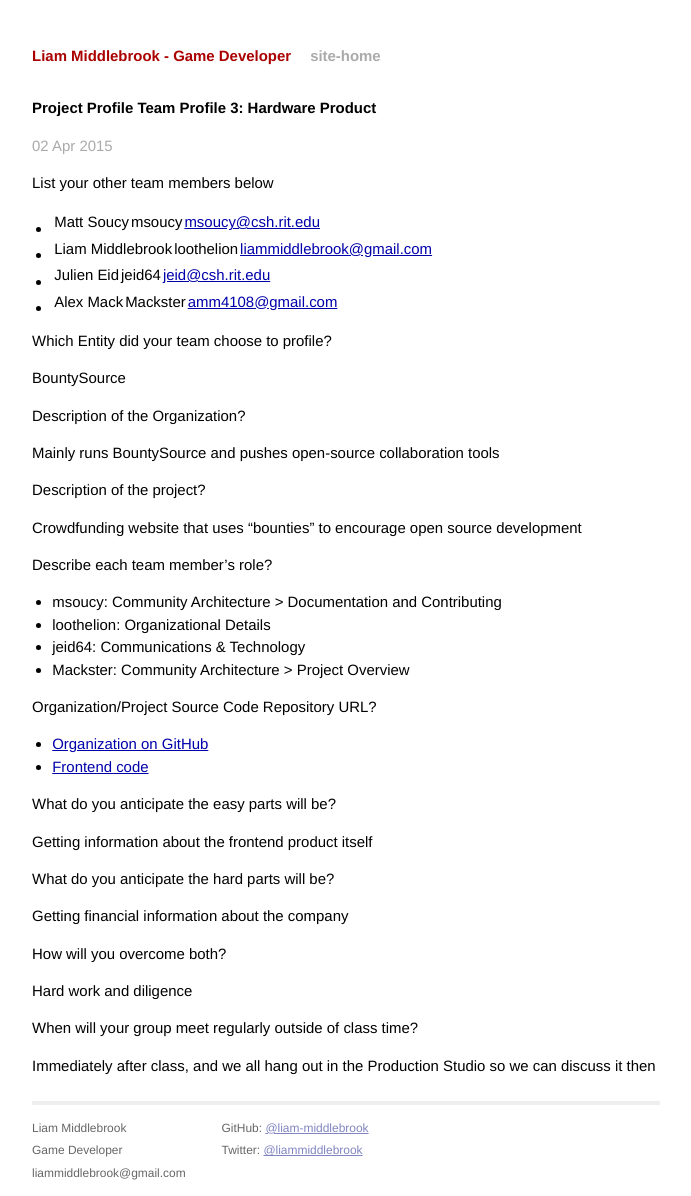
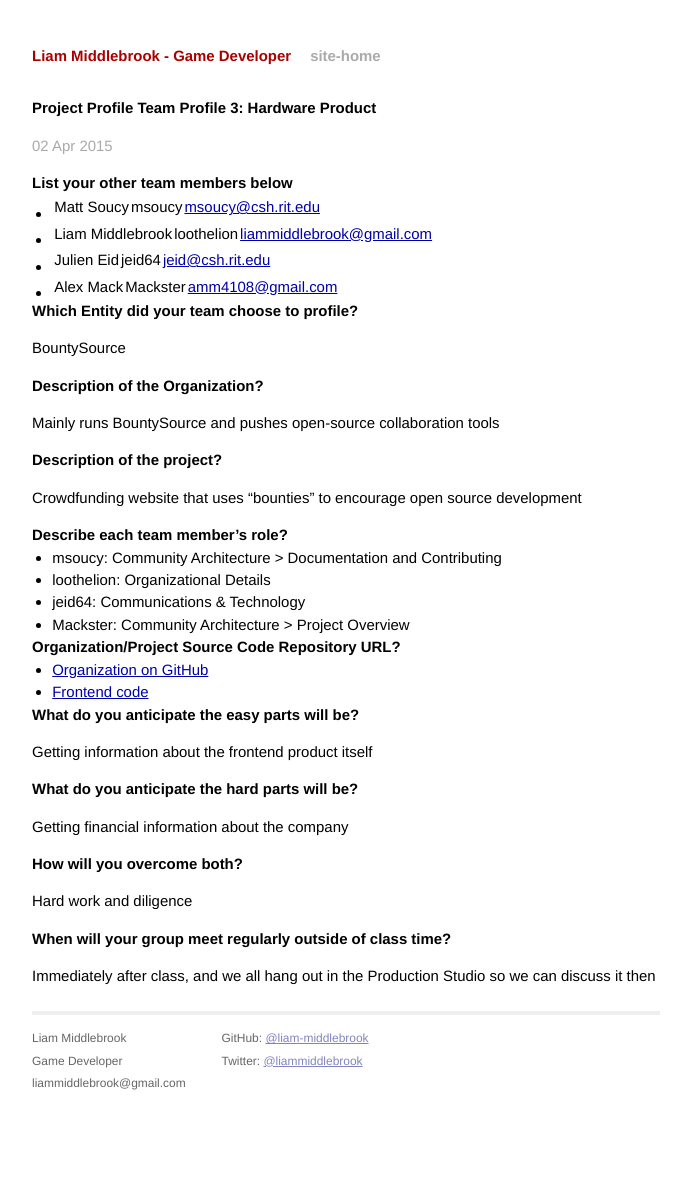
Before and after one commit to liam-middlebrook/blog, a Jekyll site: the page built from _posts/2015-04-02-team-profile.markdown, in a window 1280 px wide. Shown: the whole page, without its empty margins (294-985 px from the left). Built offline with Jekyll 4.4.1, drawn with Linux system fonts in a browser that asks for light colours; Markdown is read by kramdown in place of the engine named in the settings; comment, search, counter and statistics services are not loaded; after the commit the page ends 1107 px from its top, so only the background shows below that.

Commit message:
formatting

```diff
--- a/_posts/2015-04-02-team-profile.markdown
+++ b/_posts/2015-04-02-team-profile.markdown
@@ -3,7 +3,7 @@
 title: "Project Profile Team Profile 3: Hardware Product"
 tags: [BNLFoss]
 ---
-> List your other team members below
+## List your other team members below
 
 * Matt Soucy       | msoucy     | <msoucy@csh.rit.edu>        |
 * Liam Middlebrook | loothelion | <liammiddlebrook@gmail.com> |
@@ -11,42 +11,42 @@
 * Alex Mack        | Mackster   | <amm4108@gmail.com>         |
 
 
-> Which Entity did your team choose to profile?
+## Which Entity did your team choose to profile?
 
 BountySource
 
-> Description of the Organization?
+## Description of the Organization?
 
 Mainly runs BountySource and pushes open-source collaboration tools
 
-> Description of the project?
+## Description of the project?
 
 Crowdfunding website that uses "bounties" to encourage open source development
 
-> Describe each team member's role?
+## Describe each team member's role?
 
 - msoucy: Community Architecture > Documentation and Contributing
 - loothelion: Organizational Details
 - jeid64: Communications & Technology
 - Mackster: Community Architecture > Project Overview
 
-> Organization/Project Source Code Repository URL?
+## Organization/Project Source Code Repository URL?
 
 - [Organization on GitHub](http://github.com/bountysource)
 - [Frontend code](https://github.com/bountysource/frontend)
 
-> What do you anticipate the easy parts will be?
+## What do you anticipate the easy parts will be?
 
 Getting information about the frontend product itself
 
-> What do you anticipate the hard parts will be?
+## What do you anticipate the hard parts will be?
 
 Getting financial information about the company
 
-> How will you overcome both?
+## How will you overcome both?
 
 Hard work and diligence
 
-> When will your group meet regularly outside of class time?
+## When will your group meet regularly outside of class time?
 
 Immediately after class, and we all hang out in the Production Studio so we can discuss it then
```
